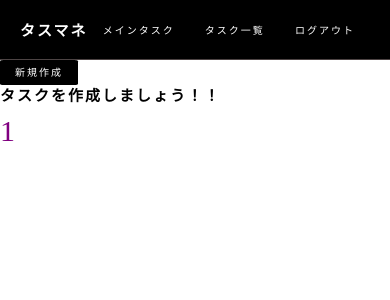
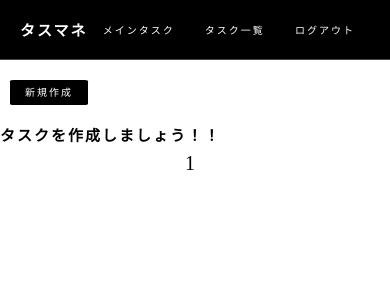
Before and after one commit to Kanata0204/task_app, a Django app: page /task_list/ in a window 390 px wide. Shown: the top 300 px of the page. Run offline with Django 3.2, Linux system fonts and the light colour scheme; the visitor is signed in with stand-in values (Sample User, id 1); data that the repository does not hold is empty.

Commit message:
implement responsive task_list.css

```diff
--- a/static/css/taskapp/task_list.css
+++ b/static/css/taskapp/task_list.css
@@ -1,18 +1,34 @@
 #create_btn {
+  margin: 2rem 0 2rem 1rem;
   background-color: black;
 }
 
 .task {
-  padding: 3%;
+  padding: 1rem;
   border-top: 1px solid #b19f9f;
 }
 
-.page_navigation li {
-  font-size: 3em;
+.task_title {
+  color: black;
+  font-size: 2.5rem;
+  font-weight: bold;
+}
+
+.task_limit {
+  font-size: 1.2rem;
+}
+
+.page_navigation ul {
+  display: flex;
+  justify-content: center;
+  font-size: 2rem;
+}
+
+.page_navigation ul li {
   padding-right: 8px;
 }
 
 .active a {
-  color: purple;
+  color: black;
   cursor: default;
 }
--- a/static/scss/taskapp/task_list.scss
+++ b/static/scss/taskapp/task_list.scss
@@ -1,18 +1,36 @@
+
 #create_btn{
+    margin: 2rem 0 2rem 1rem;
     background-color: black;
 }
 
 .task {
-    padding: 3%;
+    padding: 1rem;
     border-top: 1px solid #b19f9f;
+
+    &_title{
+        color: black;
+        font-size: 2.5rem;
+        font-weight: bold;
+    }
+    &_limit{
+        font-size: 1.2rem;
+    }
 }
 
-.page_navigation li {
-    font-size: 3em;
-    padding-right: 8px;
+.page_navigation {
+    & ul{
+        display: flex;
+        justify-content: center;
+        font-size: 2rem;
+
+        & li {
+        padding-right: 8px;
+        }
+    }
 }
 
 .active a{
-    color: purple;
+    color: black;
     cursor: default;
 }
--- a/taskapp/templates/taskapp/task_list.html
+++ b/taskapp/templates/taskapp/task_list.html
@@ -13,8 +13,8 @@
 
     {% for task in tasks %}
         <div class="task">
-        <a href="{% url 'detail' task.pk %}">{{ task.title }}</a></br>
-            <p>{{ task.time_limit }}</p>
+            <a class="task_title" href="{% url 'detail' task.pk %}">{{ task.title }}</a></br>
+            <p class="task_limit">期限：{{ task.day_limit }}&nbsp{{ task.time_limit }}</p>
         </div>
     {% empty %}
         <h2>タスクを作成しましょう！！</h2>
@@ -22,7 +22,7 @@
 
     {% comment %} ↓pagenation実装↓ {% endcomment %}
     <nav class="page_navigation">
-        <ul style="display: flex;">
+        <ul>
 
             {% if page_obj.has_previous %}
                 <li>
```
